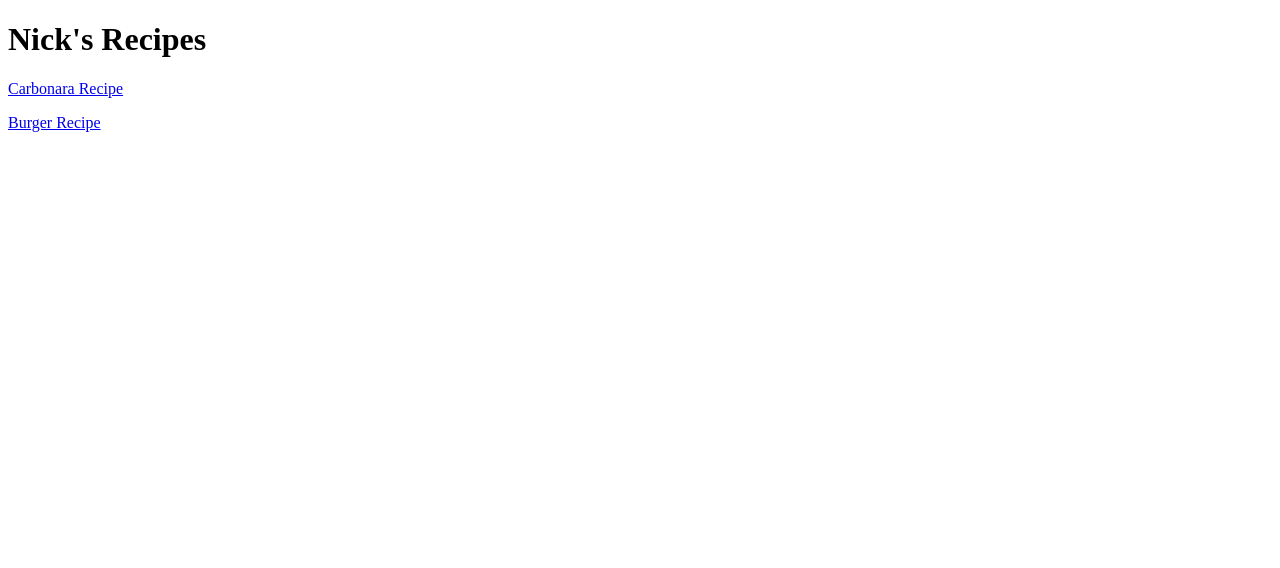
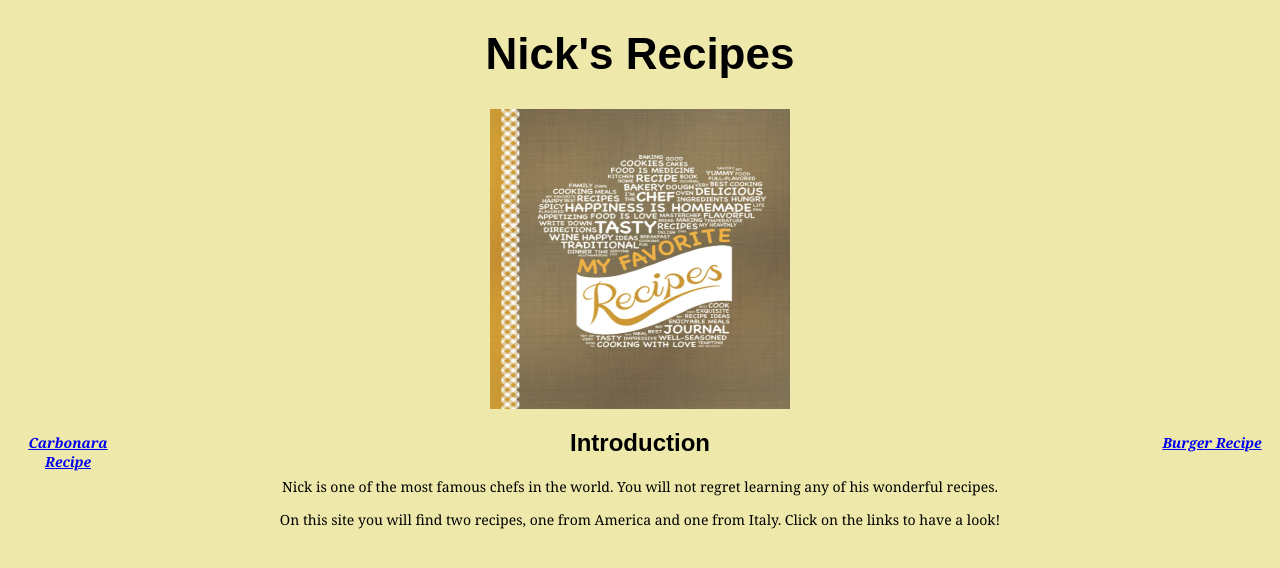
Before and after one commit to Nick-Wyatt/odin-recipes, a plain HTML site: page index.html in a window 1280 px wide. Drawn offline with Linux system fonts and the light colour scheme.

Commit message:
css adding to website

```diff
--- a/index.html
+++ b/index.html
@@ -2,11 +2,20 @@
 <html lang="en">
 <head>
     <meta charset="UTF-8">
-    <title>Odin Recipes</title>
+    <title>Nick's Recipes</title>
+    <link rel="stylesheet" href="styles.css"
 </head>
 <body>
-    <h1>Nick's Recipes</h1>
-  <p><a href="recipes/carbonara.html">Carbonara Recipe</a>  </p>
-  <p><a href="recipes/burger.html">Burger Recipe</a></p>
+    <h1 class="title fun">Nick's Recipes</h1>
+  <img id="centre" src="images/recipe.jpg" alt="recipe_book">
+  <div style="width: 100px; float: left; height: 100px; margin: 10px"> <p class="title odd"><a href="recipes/carbonara.html"><em>Carbonara Recipe</em></a>  </p> </div>
+  <div style="width: 100px; float: right; height: 100px; margin: 10px"> <p class="title odd"><a href="recipes/burger.html"><em>Burger Recipe</em></a></p> </div>
+
+  <div>
+    <h2 id="heading">Introduction</h2>
+      <p>Nick is one of the most famous chefs in the world. You will not regret learning any of his wonderful recipes.</p>
+      <p>On this site you will find two recipes, one from America and one from Italy. Click on the links to have a look!</p>
+  </div>
+
 </body>
 </html>
--- /dev/null
+++ b/styles.css
@@ -0,0 +1,48 @@
+* {background-color:palegoldenrod;}
+
+.title {
+    text-align: center;
+    font-weight: 800;
+    color: black;
+}
+/* all text on the home page */
+
+.odd {font-size: 14px;}
+/* this is for the recipe titles */
+
+.fun {font-size: 44px;font-family: fantasy;}
+/* this is for the main title */
+
+img {
+    height: 400px;
+    width: 600px;
+}
+/* all images */
+
+#centre {
+    display: block;
+    margin-left: auto;
+    margin-right: auto;
+    height: 300px;
+    width: 300px;
+}
+/* image on home page */
+
+#heading {
+    text-align: center;
+}
+
+h2 {
+    font-family:fantasy;
+}
+
+div p {
+    font-family:Cambria, Cochin, Georgia, Times, 'Times New Roman', serif;
+    font-size: 14px;
+    text-align: center;
+}
+
+li {
+    font-family: Cambria, Cochin, Georgia, Times, 'Times New Roman', serif;
+    font-size: 14px;
+}
```
Also changed, not shown: recipes/burger.html (+2 -3 lines), recipes/carbonara.html (+8 -1 lines), images/recipe.jpg (added).
